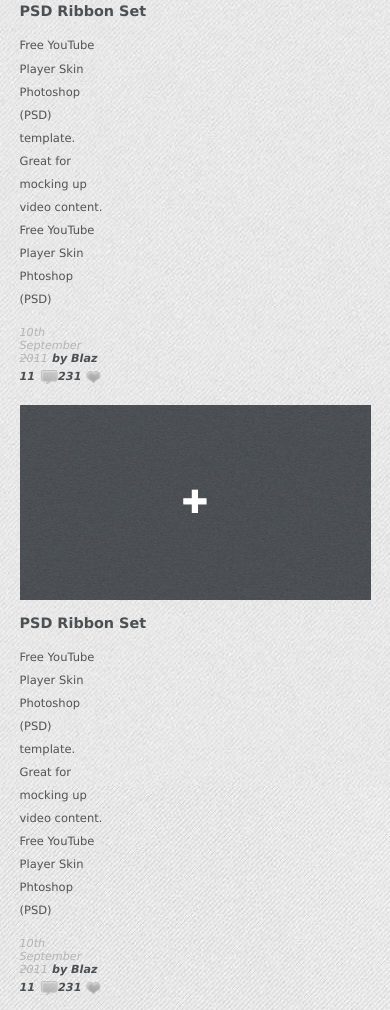
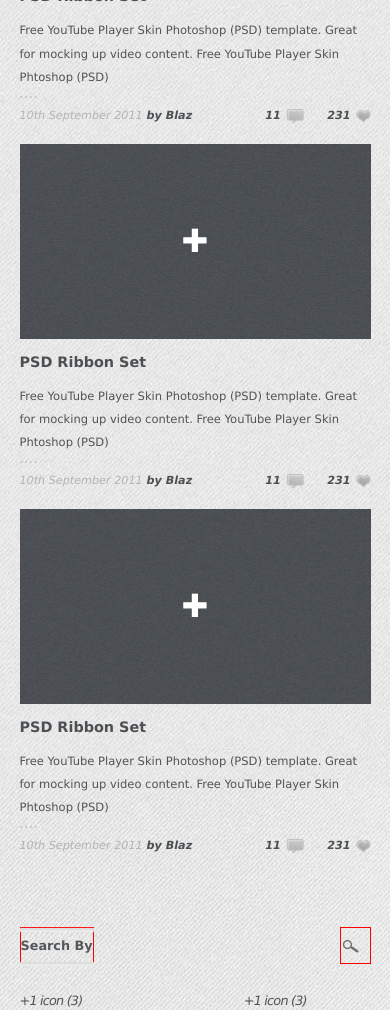
Before and after one commit to nikochetov/github.io, a plain HTML site: page index.html in a window 390 px wide. Shown: the part 1998-3008 px from the top of the page. Drawn offline with Linux system fonts and the light colour scheme.

Commit message:
Add files via upload

```diff
--- a/css/media.css
+++ b/css/media.css
@@ -37,13 +37,16 @@
 	.s2 {
 		height: auto;
 	}
-	.s2_item:nth-child(3) {
-		display: none;
-	}
+
 }
 @media (max-width: 480px) {
-	body {
+	body, .search_form, .wrap_item, .wrap_item .item,
+	.s2_item, .s2_header:before, .s2_header:after, .search_form,
+	.item_text p, .item_bottom {
 		width: 100%
+	}
+	.wrapper {
+		margin-top: 5px;
 	}
 	.banner {
 		height: 300px;
@@ -59,32 +62,37 @@
 		width: 90%;
 		margin-left: 5%;
 	}
-	.wrap_item {
-		width: 100%;
-	}
 	.wrap_item:nth-child(n+4) {
 		display: none;
-	}
-	.wrap_item .item,
-	.s2_item {
-		width: 100%;
-		min-width: 100px;
-		min-height: 65px;
 	}
 	.wrap_item .item {
 		height: 50vw;
 	}
+	.s2 {
+		flex-wrap: wrap-reverse;
+	}
 	.s2_item {
 		height: auto;
 	}
-	.s2_item:nth-child(3) {
-		height: 50%;
+	.s2_header:before {
+		top: 0px;
 	}
-
-	.search_form {
-		width: 100%;
+	.s2_header:after {
+		bottom: -1px;
+	}
+	.s2_header_search div {
+		border: 1px solid red;
+	}
+	.s2 > .s2_item:nth-child(3) {
+		display: none;
 	}
 	.search{
 		width: 85%;
 	}
+	.s3 {
+		margin-top: 50px;
+	}
+	footer > .s2_item:nth-child(-n+2) {
+		display: none;
+	}
 }
```
